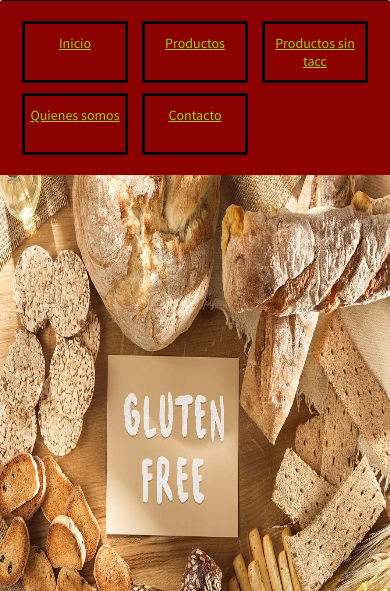
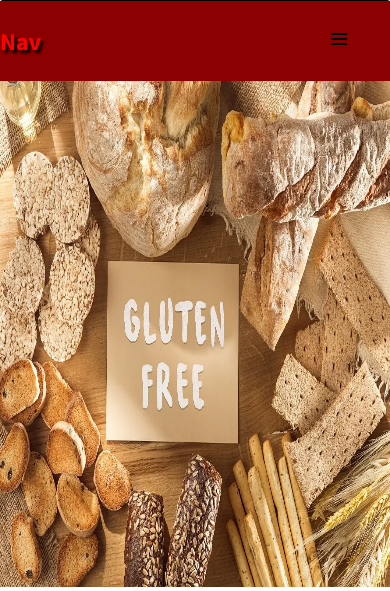
Before and after one commit to Thyrum92/Desafio-8, a website: page index.html in a window 390 px wide. Shown: the part 205-796 px from the top of the page. Drawn offline with Linux system fonts and the light colour scheme.

Commit message:
creacion de menu desplegable

```diff
--- a/SCSS/_animaciones.scss
+++ b/SCSS/_animaciones.scss
@@ -13,17 +13,6 @@ $naranjaOscuro: darkorange;
     color: $hoverMenu;
     text-shadow: 3px;
 }
-
-.menu {
-    transition: all;
-}
-
-.menu:hover {
-    color: $hoverMenu;
-    background-color: $naranjaOscuro;
-
-}
-
 
 .tituloAnimado {
     animation-name: titulo;
@@ -61,15 +50,6 @@ $naranjaOscuro: darkorange;
         text-shadow: 3px;
     }
 
-    .menu {
-        transition: all;
-    }
-
-    .menu:hover {
-        color: $hoverMenu;
-        background-color: $naranjaOscuro;
-    }
-
     .tituloAnimado {
         animation-name: titulo;
         animation-duration: 1s;
@@ -105,16 +85,6 @@ $naranjaOscuro: darkorange;
     color: $hoverMenu;
     text-shadow: 3px;
 }
-
-.menu {
-    transition: all;
-}
-
-.menu:hover {
-    color: $hoverMenu;
-    background-color: $naranjaOscuro;
-}
-
 .tituloAnimado {
     animation-name: titulo;
     animation-duration: 1s;
--- a/SCSS/_estructura.scss
+++ b/SCSS/_estructura.scss
@@ -36,17 +36,6 @@ $naranja: darkorange;
 
 
     /* Main - Index */
-
-    .boxLi {
-        border: solid black;
-        border-radius: 3px;
-        color: $colorNav;
-        width: 100px;
-        padding: 10px 0 10px 0 ;
-        margin: 5px 0 5px 0;
-        text-align: center;
-        font-size: 14px;
-    }
 
     .marginNew {
         margin: 10px;
@@ -100,16 +89,6 @@ $naranja: darkorange;
 }
 
 /* Main - Index */
-
-.boxLi {
-    border: solid black;
-    border-radius: 3px;
-    color: $colorNav;
-    width: 100px;
-    padding: 10px 0 10px 0 ;
-    text-align: center;
-    font-size: 14px;
-}
 
 .marginNew {
     margin: 10px;
@@ -167,15 +146,6 @@ $naranja: darkorange;
 
 /* Main - Index */
 
-.boxLi {
-    border: solid black;
-    border-radius: 3px;
-    color: $colorNav;
-    font-style: 1.5rem;
-    width: 150px;
-    padding: 10px 0 10px 0 ;
-    text-align: center;
-}
 
 .marginNew {
     margin: 10px;
--- /dev/null
+++ b/SCSS/_nav.scss
@@ -0,0 +1,80 @@
+$naranja: darkorange;
+$rojo: darkred;
+$limon: greenyellow;
+
+@mixin tamaño ($ancho, $alto) {
+    width: $ancho;
+    height: $alto;
+}
+
+.nav {
+    background-color: $rojo;
+    height: 80px;
+}
+
+.nav_logo {
+    font-size: 1.5em;
+    font-weight: 700;
+}
+.nav_container {
+    display: flex;
+    @include tamaño (90%,100%);
+    margin: 0, auto;
+    justify-content: space-between;
+    align-items: center;
+}
+.nav_label, .nav_input {
+    display: none;
+}
+.nav_menu {
+    display: grid;
+    grid-auto-flow: column;
+    height: 80%;
+    gap: 3em;
+}
+.nav_item {
+    color: $limon;
+    font-weight: bold;
+    text-decoration: none;
+    --clippy: polygon(0 0, 0 0, 0 100%, 0% 100%);
+}
+.nav_item::after {
+    content: "" ;
+    display: block;
+    background-color: white;
+    @include tamaño(90%, 3px );
+    margin-top: 3px;
+    clip-path: var(--clippy);
+    transition: clip-path .5s;
+}
+.nav_item:hover {
+    --clippy: polygon(0 0, 100% 0, 100% 100%, 0 100%);
+}
+
+
+
+@media (max-width: 599px) {
+    .nav_label {
+        display: block;
+        cursor: pointer;
+    }
+    .nav_menu {
+        position: fixed;
+        top: 80px;
+        bottom: 0;
+        background-color: $naranja;
+        width: 100%;
+        left: 0;
+        display: flex;
+        justify-content: space-evenly;
+        flex-direction: column;
+        align-items: center;
+        clip-path: circle(0 at center);
+        transition: clip-path 1s ease-in-out;
+    }
+
+    .nav_input:checked + .nav_menu {
+        background-color: $naranja;
+        clip-path: circle(100% at center);
+    }
+}
--- a/SCSS/estilo.scss
+++ b/SCSS/estilo.scss
@@ -1,4 +1,5 @@
 @import "reset.scss";
+@import "nav.scss";
 @import "estructura.scss";
 @import "imagenes.scss";
 @import "colores.scss";
--- a/index.html
+++ b/index.html
@@ -29,13 +29,22 @@
         <!--Area principal -->
         <main>
             <!-- barra de navegacion-->
-            <ul class="gridNav">
-                <a class="boxLi menu" href="index.html"><li>Inicio</li></a>
-                <a class="boxLi menu" href="productos.html"><li>Productos</li></a>
-                <a class="boxLi menu" href="productos_sin_tacc.html"><li>Productos sin tacc</li></a>
-                <a class="boxLi menu" href="quienes_somos.html"><li>Quienes somos</li></a>
-                <a class="boxLi menu" href="contacto.html"><li>Contacto</li></a>
-            </ul>
+            <nav class="nav">
+                <div class="nav_container">
+                <h2 class="nav_logo">Nav</h2>
+                <label for="menu" class="nav_label">
+                    <img class="nav_img" src="./Imagenes/bx-menu.svg" alt="imagen de menu">
+                </label>
+                <input type="checkbox" id="menu" class="nav_input">
+                <div class="nav_menu">
+                    <a class="nav_item" href="index.html">Inicio</a>
+                    <a class="nav_item" href="productos.html">Productos</a>
+                    <a class="nav_item" href="sin_tacc.html">Sin Tacc</a>
+                    <a class="nav_item" href="nosotros.html">Nosotros</a>
+                    <a class="nav_item" href="contacto.html">Contacto</a>
+                </div>
+                </div>
+            </nav>
              <!--imagen de Portada-->
             <img class="backGround" src="Imagenes/Gluten Free.webp" alt="Productos sin tacc">
             <section id="grid">
@@ -70,8 +79,8 @@
                             <ul class="sinPunto">
                                 <a href="index.html"><li>Inicio</li></a>
                                 <a href="productos.html"><li>Productos</li></a>
-                                <a href="productos_sin_tacc.html"><li>Produtos sin tacc</li></a>
-                                <a href="quienes_somos.html"><li>Quienes somos</li></a>
+                                <a href="sin_tacc.html"><li>Sin tacc</li></a>
+                                <a href="nosotros.html"><li>Nosotros</li></a>
                                 <a href="contacto.html"><li>Contacto</li></a>
                             </ul>
                         </nav>
```
Also changed, not shown: contacto.html (+18 -9 lines), nosotros.html (renamed from quienes_somos.html, +18 -9 lines), productos.html (+18 -9 lines), roberto.html (added, +35 -0 lines), sin_tacc.html (renamed from productos_sin_tacc.html, +18 -9 lines), CSS/destino.css, Imagenes/bx-menu.svg (added), 1 other file.
